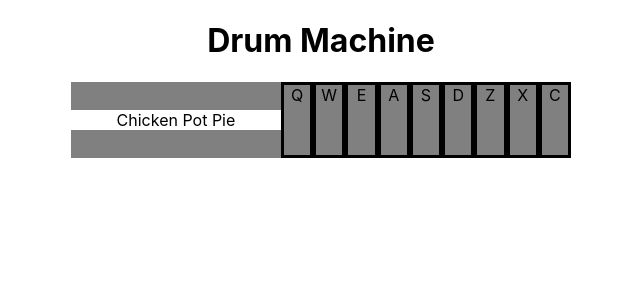
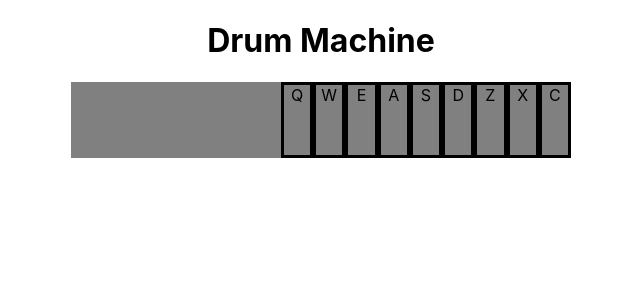
Before and after one commit to tomporvaz/drum-machine, a React (Create React App) app: page / in a window 1280 px wide. Shown: the top 300 px of the page, without its empty margins (319-959 px from the left). Built offline with nearby package versions, Linux system fonts and the light colour scheme.

Commit message:
cleaned up app.js.  Removed code that was commented, add documention comments, and removed dummy text.  Updated Package.json to deploy to gh-pages

```diff
--- a/package.json
+++ b/package.json
@@ -2,6 +2,7 @@
   "name": "fcc_drum-machine",
   "version": "0.1.0",
   "private": true,
+  "homepage": "http://tomporvaz.github.io/drum-machine",
   "dependencies": {
     "react": "^16.8.2",
     "react-dom": "^16.8.2",
@@ -11,7 +12,9 @@
     "start": "react-scripts start",
     "build": "react-scripts build",
     "test": "react-scripts test",
-    "eject": "react-scripts eject"
+    "eject": "react-scripts eject",
+    "predeploy": "npm run build",
+    "deploy": "gh-pages -d build"
   },
   "eslintConfig": {
     "extends": "react-app"
--- a/src/App.js
+++ b/src/App.js
@@ -16,11 +16,11 @@
 class App extends Component {
   constructor(props) {
     super(props);
+    //clicked is not currently used, but it has been added in order to facilitate a styling updated based on which key is pressed.
     this.state = {
       "clicked": "Q",
-      "display": "Chicken Pot Pie"
+      "display": ""
     };
-
     this.handleClick = this.handleClick.bind(this);
     this.playSound = this.playSound.bind(this);
     this.handleKeyPress = this.handleKeyPress.bind(this);
@@ -33,7 +33,6 @@
 
   //update this to use handle click
   handleKeyPress(event) {
-    console.log("An event happened");
     switch (event.keyCode) {
       case 81:
         this.handleClick("Q", "Bass Drum");
@@ -65,7 +64,7 @@
     }
   }
 
-  //use handle click to update state then us did update to play sound?
+  //use handle click to update state and play sound.
 
   handleClick (letter, soundName) {
     this.setState({
@@ -75,6 +74,8 @@
     this.playSound(letter);
     //console.log("State: " + this.state.clicked);
   }
+
+  //playSound uses html media api to play the sound and sets currentTime to zero 0 in order to play sounds closer together.
   playSound (letter) {
     //console.log("play: " + letter);
     let audio = document.getElementById(letter);
@@ -82,30 +83,13 @@
     audio.play();
   }
 
-  /*componentDidUpdate() {
-    this.playSound(this.state.clicked);
-    console.log("State: " + this.state.clicked);
-  }*/
-
-  /*
-  playCowbell () {
-    let cBAudio = document.getElementById("Z");
-    cBAudio.play();
-  }
-
-  playClap () {
-    let cAudio = document.getElementById("X");
-    cAudio.play();
-  }
-  */
-
-
   render() {
     return (
       <div className="App">
       <header className="App-header">
       <h1>Drum Machine</h1>
       </header>
+
       <div id="drum-machine">
       <div id="display">{this.state.display}</div>
 
```
Lines whose indentation alone changed are shown as unchanged.
